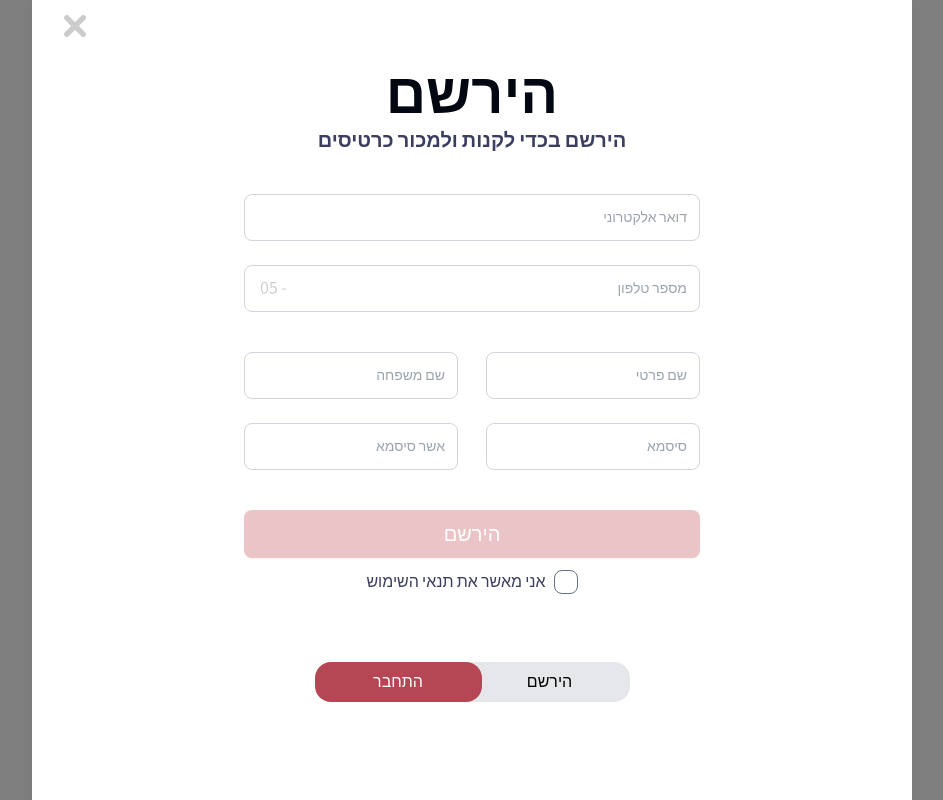
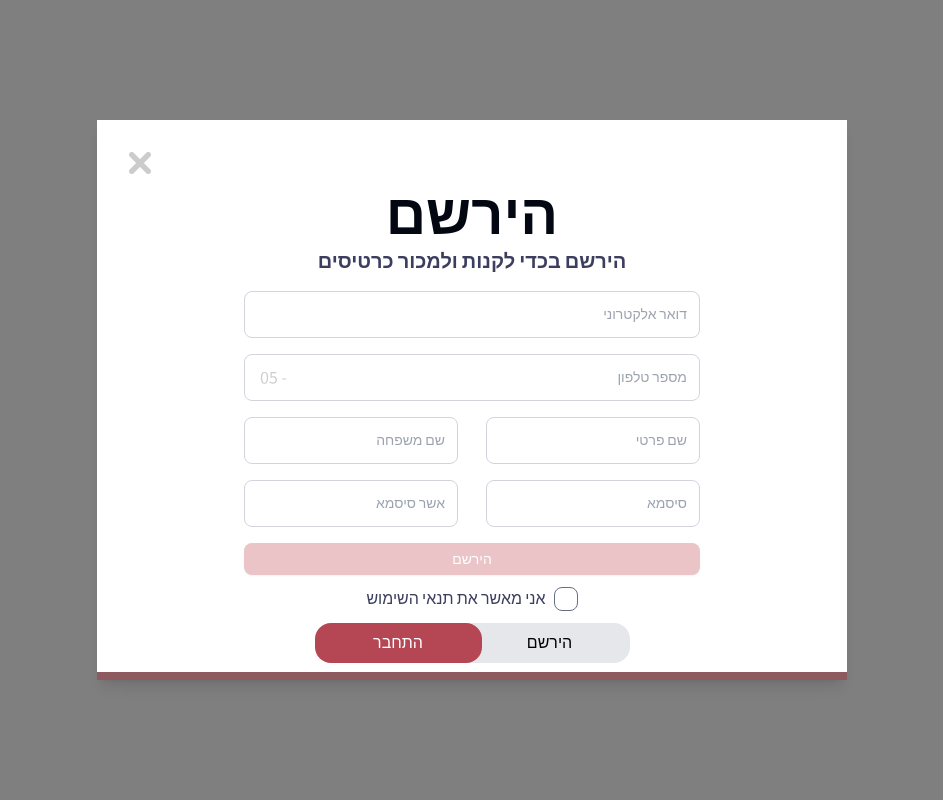
Before and after one commit to tiketuser/Tiket, a Next.js app: page /sign-up in a window 1280 px wide. Shown: the whole page, without its empty margins (168-1111 px from the left). Built offline with nearby package versions, Linux system fonts and the light colour scheme.

Commit message:
modified login singup

```diff
--- a/app/components/Dialogs/AdjustableDialog/AdjustableDialog.tsx
+++ b/app/components/Dialogs/AdjustableDialog/AdjustableDialog.tsx
@@ -57,8 +57,8 @@ const AdjustableDialog: React.FC<AdjustableDialogProps> = ({
               {topChildren && topChildren}
             </div>
 
-            <div className="sm:pt-8 pt-4 select-none">
-              <h2 className="text-center sm:text-heading-1-desktop text-heading-1-mobile font-extrabold text-gray-950">
+            <div className="xlg:pt-8 pt-4 select-none">
+              <h2 className="text-center lg:text-heading-1-desktop text-heading-1-mobile font-extrabold text-gray-950">
                 {heading}
               </h2>
               <p className="text-center text-heading-5-mobile font-bold text-strongText">
--- a/app/components/Dialogs/LoginDialog/LoginDialog.tsx
+++ b/app/components/Dialogs/LoginDialog/LoginDialog.tsx
@@ -15,8 +15,8 @@ const LoginDialog: React.FC<LoginDialogProps> = ({
 }) => {
     return (
         <AdjustableDialog
-            width="sm:w-[880px] w-[360px]"
-            height="sm:h-[675px] h-[460px]"
+            width="w-[360px] lg:w-[680px] xlg:w-[880px] "
+            height="h-[460px] lg:h-[560px] xlg:h-[675px] "
             heading="התחבר"
             description="התחבר בכדי לקנות כרטיסים"
             isOpen={isOpen}
@@ -36,8 +36,8 @@ const LoginDialog: React.FC<LoginDialogProps> = ({
                         id='phoneemail'
                         required={true}
                         placeholder="דואר אלקטרוני / מספר טלפון"
-                        className="sm:pt-9 pt-6"
-                        width="sm:w-[456px] w-[256px]"
+                        className="lg:pt-9 pt-6"
+                        width="lg:w-[456px] w-[256px]"
                     />
                     <CustomInput
                         id='password'
@@ -45,16 +45,16 @@ const LoginDialog: React.FC<LoginDialogProps> = ({
                         type="password"
                         placeholder="סיסמא"
                         className="pt-6"
-                        width="sm:w-[456px] w-[256px]"
+                        width="w-[256px] lg:w-[456px] "
                     />
 
 
-                    <div className="sm:pt-9 pt-6">
+                    <div className="lg:pt-9 pt-6">
                         <div className="grid grid-cols-1 gap-2">
                             <div>
                                 <button
                                     id="submitButton"
-                                    className="btn sm:w-[456px] w-[256px] sm:h-[48px] h-[32px] min-h-0 btn-secondary bg-primary text-white sm:text-text-large text-text-small disabled:bg-secondary disabled:text-white"
+                                    className="btn lg:w-[456px] w-[256px] lg:h-[48px] h-[32px] min-h-0 btn-secondary bg-primary text-white sm:text-text-large text-text-small disabled:bg-secondary disabled:text-white"
                                     disabled
                                 >
                                     התחבר
@@ -70,7 +70,7 @@ const LoginDialog: React.FC<LoginDialogProps> = ({
                     </div>
 
                     <LoginRegisterButtons
-                        className="sm:pt-14 pt-9"
+                        className="lg:pt-14 pt-9"
                         redButton="הירשם"
                         grayButton="התחבר"
                     />
--- a/app/components/Dialogs/LoginRegisterButtons/LoginRegisterButtons.tsx
+++ b/app/components/Dialogs/LoginRegisterButtons/LoginRegisterButtons.tsx
@@ -13,14 +13,14 @@ const LoginRegisterButtons: React.FC<LoginRegisterButtonsProps> = ({
 }) => {
     return (
         <div className={"flex justify-center items-center " + className}>
-            <button className="transform -translate-x-4 sm:w-[180px] sm:h-[40px] w-[125px] h-[28px] bg-gray-200 rounded-2xl ">
-                <label className="pl-5 sm:text-text-regular text-black text-text-extra-small rtl">
+            <button className="transform -translate-x-4 lg:w-[180px] lg:h-[40px] w-[125px] h-[28px] bg-gray-200 rounded-2xl ">
+                <label className="pl-5 lg:text-text-regular text-black text-text-extra-small rtl">
                     {grayButton}
                 </label>
 
             </button>
-            <button className="transform translate-x-4 sm:w-[167px] w-[115px] sm:h-[40px] h-[28px] bg-primary rounded-2xl">
-                <label className="text-white sm:text-text-regular text-text-extra-small rtl">
+            <button className="transform translate-x-4 lg:w-[167px] w-[115px] lg:h-[40px] h-[28px] bg-primary rounded-2xl">
+                <label className="text-white lg:text-text-regular text-text-extra-small rtl">
                     {redButton}
                 </label>
             </button>
--- a/app/components/Dialogs/SignUpDialog/SignUpDialog.tsx
+++ b/app/components/Dialogs/SignUpDialog/SignUpDialog.tsx
@@ -19,8 +19,8 @@ const SignUpDialog: React.FC<LoginDialogProps> = ({
 }) => {
     return (
         <AdjustableDialog
-            width="sm:w-[880px] w-[360px]"
-            height="sm:h-[835px] h-[560px]"
+            width="xlg:w-[880px] lg:w-[750px] w-[360px]"
+            height="xlg:h-[835px] h-[560px]"
             isOpen={isOpen}
             onClose={onClose}
             heading="הירשם"
@@ -41,7 +41,7 @@ const SignUpDialog: React.FC<LoginDialogProps> = ({
                         type="email"
                         placeholder="דואר אלקטרוני"
                         width="sm:w-[456px] w-[256px]"
-                        className="col-span-2 sm:mt-10 mt-4"
+                        className="col-span-2 xlg:mt-10 mt-4"
                         required={true}
                     />
                     <CustomInput
@@ -50,7 +50,7 @@ const SignUpDialog: React.FC<LoginDialogProps> = ({
                         pattern="^\d{10}$"
                         placeholder="מספר טלפון"
                         width="sm:w-[456px] w-[256px]"
-                        className="col-span-2 sm:mt-6 mt-4"
+                        className="col-span-2 xlg:mt-6 mt-4"
                         image={<Image src={PhoneInputIcon} alt="PhoneInputIcon"/>}
                         required={true}
                     />
@@ -60,7 +60,7 @@ const SignUpDialog: React.FC<LoginDialogProps> = ({
                         required= {true}
                         placeholder="שם פרטי"
                         width="w-full"
-                        className="sm:mt-10 mt-4"
+                        className="xlg:mt-10 mt-4"
                         pattern="^\S+$"
                     />
                     <CustomInput
@@ -68,7 +68,7 @@ const SignUpDialog: React.FC<LoginDialogProps> = ({
                         type="text"
                         placeholder="שם משפחה"
                         width=" w-full"
-                        className="sm:mt-10 mt-4"
+                        className="xlg:mt-10 mt-4"
                         required={true}
                         pattern="^\S+$"
                     />
@@ -77,7 +77,7 @@ const SignUpDialog: React.FC<LoginDialogProps> = ({
                         type="password"
                         placeholder="סיסמא"
                         width="w-full"
-                        className="sm:mt-6 mt-4"
+                        className="xlg:mt-6 mt-4"
                         required={true}
                     />
                     <CustomInput
@@ -85,16 +85,16 @@ const SignUpDialog: React.FC<LoginDialogProps> = ({
                         type="password"
                         placeholder="אשר סיסמא"
                         width="w-full"
-                        className="sm:mt-6 mt-4"
+                        className="xlg:mt-6 mt-4"
                         required={true}
                     />
 
                     <button type="submit"
                         id="submitButton"
-                        className="btn sm:w-[456px] w-[256px] sm:h-[48px] h-[32px] min-h-0 sm:mt-10 mt-4 btn-secondary bg-primary col-span-2 disabled:bg-secondary disabled:text-white"
+                        className="btn sm:w-[456px] w-[256px] xlg:h-[48px] h-[32px] min-h-0 xlg:mt-10 mt-4 btn-secondary bg-primary col-span-2 disabled:bg-secondary disabled:text-white"
                         disabled
                     >
-                        <label className="text-white font-light sm:text-text-large text-text-small">
+                        <label className="text-white font-light xlg:text-text-large text-text-small">
                             הירשם
                         </label>
                     </button>
@@ -107,7 +107,7 @@ const SignUpDialog: React.FC<LoginDialogProps> = ({
 
                 </form>
 
-                <LoginRegisterButtons className="sm:mt-14" />
+                <LoginRegisterButtons className="xlg:mt-14" />
 
 
 
```
